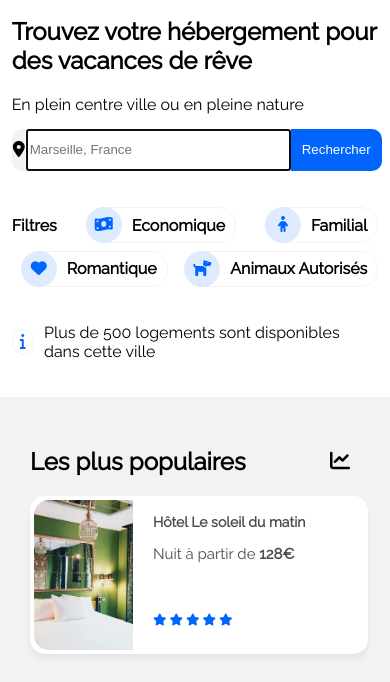
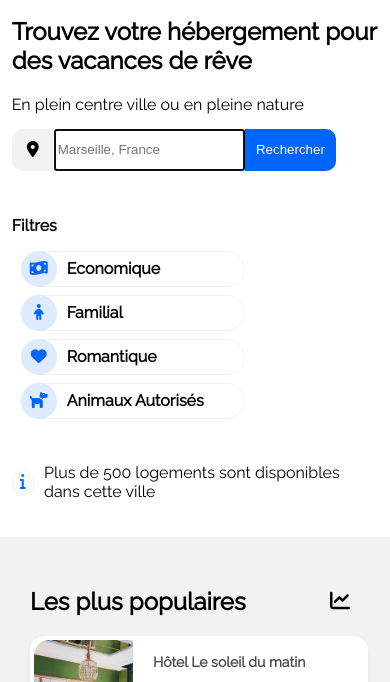
Before and after one commit to Celian-N/CelianNiclot_2_20112020, a website: page index.html in a window 390 px wide. Shown: the part 126-808 px from the top of the page. Drawn offline with Linux system fonts and the light colour scheme.

Commit message:
fix input/filter-group/footer responsive iphone 5

```diff
--- a/src/scss/component.scss
+++ b/src/scss/component.scss
@@ -519,6 +519,17 @@
     justify-content: space-around;
     width: 100vw;
   }
+  .search-form__input {
+    width: 50%;
+  }
+  .filter-group {
+    flex-direction: column;
+    align-items: flex-start;
+    &__button {
+      width: 55%;
+      margin-bottom: 0.5rem;
+    }
+  }
   .lodgings-famous-line {
     width: 100vw !important;
     margin-left: 0 !important;
@@ -569,6 +580,7 @@
       height: auto;
       padding: 1vh 5vw;
       & .footer-list {
+        width: 100%;
         & p {
           margin-top: 30px;
         }
```
Also changed, not shown: assets/css/main.css, 1 other file.
